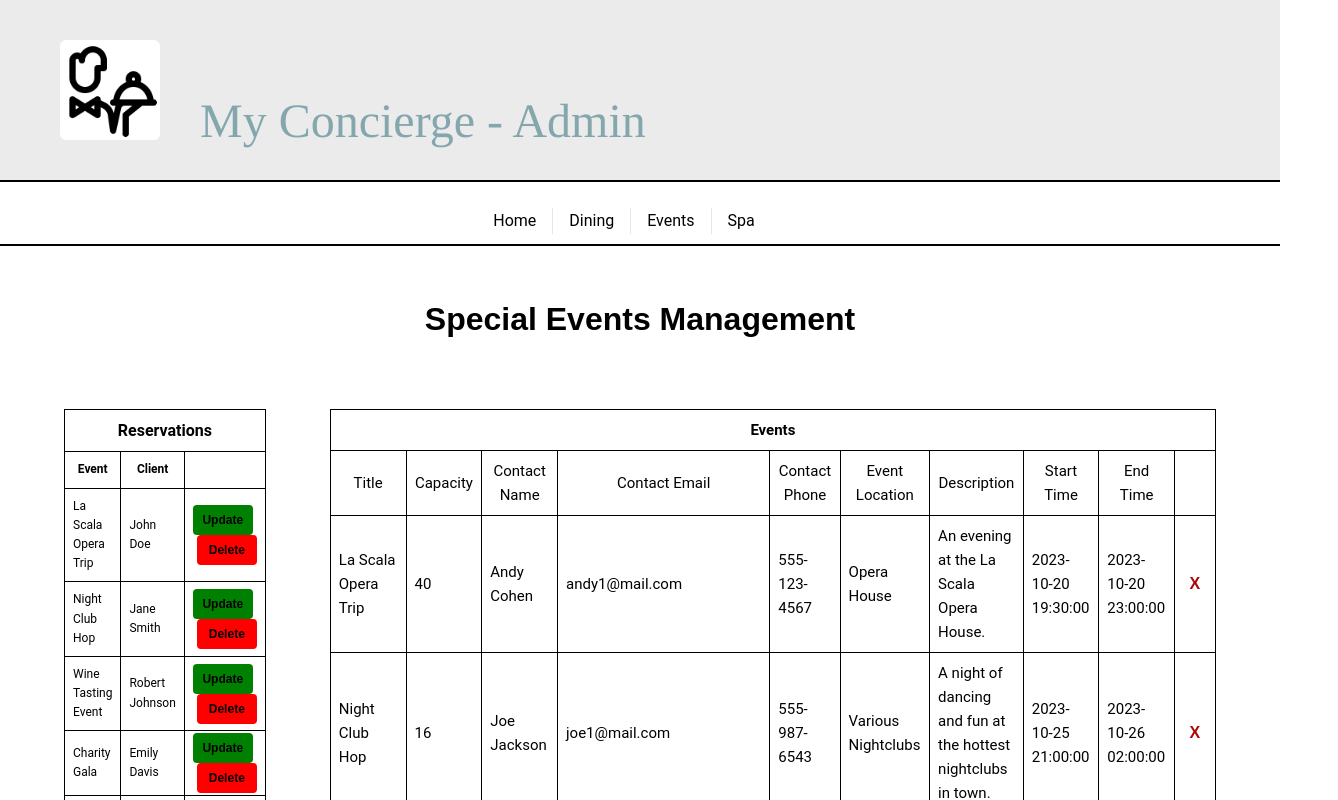
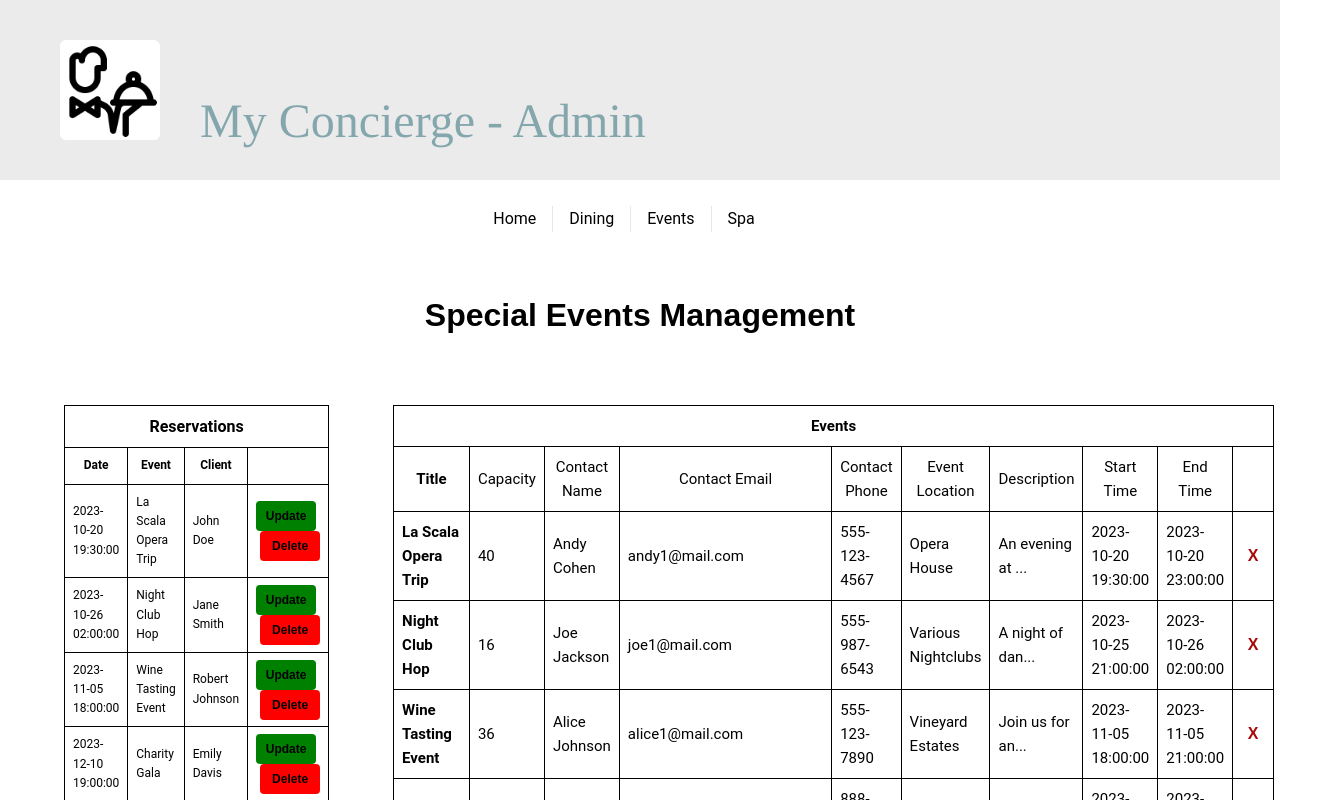
Before and after one commit to jefritter/concierge-web, a Vue app: page /mgmt/events in a window 1280 px wide. Shown: the top 800 px of the page, 1338 px wide, since content can reach past the window. Built offline with nearby package versions, Linux system fonts and the light colour scheme.

Commit message:
adjust code changes and display of events table

```diff
--- a/src/components/mgmt/EventsManagement.vue
+++ b/src/components/mgmt/EventsManagement.vue
@@ -4,7 +4,7 @@
     <NavBar class="nav" />
     <h2>Special Events Management</h2>
     <div class="content">
-      <div class="col left">
+      <div class="col-left">
         <ReservationTable
           id="events-res"
           :columns="resCols"
@@ -13,7 +13,7 @@
           @updateItem="updateReservation"
           @deleteItem="deleteReservation"/>
       </div>
-      <div>
+      <div class="col-right">
         <BasicTable
           id="events-table"
           :columns="eventsCols"
@@ -44,112 +44,112 @@ export default {
         {
           title: 'La Scala Opera Trip',
           capacity: 40,
-          contact_name: 'Andy Cohen',
-          contact_email: 'andy1@mail.com',
-          contact_phone: '555-123-4567',
-          event_location: 'Opera House',
+          contactName: 'Andy Cohen',
+          contactEmail: 'andy1@mail.com',
+          contactPhone: '555-123-4567',
+          eventLocation: 'Opera House',
           descript: 'An evening at the La Scala Opera House.',
-          start_time: '2023-10-20 19:30:00',
-          end_time: '2023-10-20 23:00:00',
+          startTime: '2023-10-20 19:30:00',
+          endTime: '2023-10-20 23:00:00',
         },
         {
           title: 'Night Club Hop',
           capacity: 16,
-          contact_name: 'Joe Jackson',
-          contact_email: 'joe1@mail.com',
-          contact_phone: '555-987-6543',
-          event_location: 'Various Nightclubs',
+          contactName: 'Joe Jackson',
+          contactEmail: 'joe1@mail.com',
+          contactPhone: '555-987-6543',
+          eventLocation: 'Various Nightclubs',
           descript: 'A night of dancing and fun at the hottest nightclubs in town.',
-          start_time: '2023-10-25 21:00:00',
-          end_time: '2023-10-26 02:00:00',
+          startTime: '2023-10-25 21:00:00',
+          endTime: '2023-10-26 02:00:00',
         },
         {
           title: 'Wine Tasting Event',
           capacity: 36,
-          contact_name: 'Alice Johnson',
-          contact_email: 'alice1@mail.com',
-          contact_phone: '555-123-7890',
-          event_location: 'Vineyard Estates',
+          contactName: 'Alice Johnson',
+          contactEmail: 'alice1@mail.com',
+          contactPhone: '555-123-7890',
+          eventLocation: 'Vineyard Estates',
           descript: 'Join us for an evening of wine tasting and delicious appetizers.',
-          start_time: '2023-11-05 18:00:00',
-          end_time: '2023-11-05 21:00:00',
+          startTime: '2023-11-05 18:00:00',
+          endTime: '2023-11-05 21:00:00',
         },
         {
           title: 'Charity Gala',
           capacity: 156,
-          contact_name: 'Michael Smith',
-          contact_email: 'michael1@mail.com',
-          contact_phone: '888-555-1234',
-          event_location: 'Grand Ballroom',
+          contactName: 'Michael Smith',
+          contactEmail: 'michael1@mail.com',
+          contactPhone: '888-555-1234',
+          eventLocation: 'Grand Ballroom',
           descript: 'An elegant charity gala to support a good cause with live music and fine dining.',
-          start_time: '2023-12-10 19:00:00',
-          end_time: '2023-12-10 23:00:00',
+          startTime: '2023-12-10 19:00:00',
+          endTime: '2023-12-10 23:00:00',
         },
         {
           title: 'Beach Bonfire Party',
           capacity: 40,
-          contact_name: 'Emily Davis',
-          contact_email: 'emily1@beachmail.com',
-          contact_phone: '555-234-5678',
-          event_location: 'Golden Beach',
+          contactName: 'Emily Davis',
+          contactEmail: 'emily1@beachmail.com',
+          contactPhone: '555-234-5678',
+          eventLocation: 'Golden Beach',
           descript: 'Join us for a night of fun around the bonfire on the beach.',
-          start_time: '2023-11-15 19:00:00',
-          end_time: '2023-11-15 23:00:00',
+          startTime: '2023-11-15 19:00:00',
+          endTime: '2023-11-15 23:00:00',
         },
         {
           title: 'Poolside BBQ Bash',
           capacity: 60,
-          contact_name: 'David Wilson',
-          contact_email: 'david1@resortmail.com',
-          contact_phone: '555-345-6789',
-          event_location: 'Main Pool',
+          contactName: 'David Wilson',
+          contactEmail: 'david1@resortmail.com',
+          contactPhone: '555-345-6789',
+          eventLocation: 'Main Pool',
           descript: 'A BBQ party by the pool with great food and music.',
-          start_time: '2023-11-18 14:00:00',
-          end_time: '2023-11-18 18:00:00',
+          startTime: '2023-11-18 14:00:00',
+          endTime: '2023-11-18 18:00:00',
         },
         {
           title: 'Holiday Carnival',
           capacity: 80,
-          contact_name: 'Sarah Johnson',
-          contact_email: 'sarah1@celebrationmail.com',
-          contact_phone: '555-456-7890',
-          event_location: 'Resort Grounds',
+          contactName: 'Sarah Johnson',
+          contactEmail: 'sarah1@celebrationmail.com',
+          contactPhone: '555-456-7890',
+          eventLocation: 'Resort Grounds',
           descript: 'Get into the holiday spirit with games, rides, and delicious treats.',
-          start_time: '2023-11-23 11:00:00',
-          end_time: '2023-11-23 17:00:00',
+          startTime: '2023-11-23 11:00:00',
+          endTime: '2023-11-23 17:00:00',
         },
         {
           title: 'Festive Luau',
           capacity: 50,
-          contact_name: 'Michael Smith',
-          contact_email: 'michael2@luau.com',
-          contact_phone: '888-555-1234',
-          event_location: 'Luau Pavilion',
+          contactName: 'Michael Smith',
+          contactEmail: 'michael2@luau.com',
+          contactPhone: '888-555-1234',
+          eventLocation: 'Luau Pavilion',
           descript: 'Celebrate the season with a Hawaiian-themed luau featuring traditional dances and cuisine.',
-          start_time: '2023-12-05 18:30:00',
-          end_time: '2023-12-05 22:30:00',
+          startTime: '2023-12-05 18:30:00',
+          endTime: '2023-12-05 22:30:00',
         },
         {
           title: 'Holiday Movie Night',
           capacity: 30,
-          contact_name: 'Alice Johnson',
-          contact_email: 'alice2@holidaycinema.com',
-          contact_phone: '555-987-6543',
-          event_location: 'Resort Cinema',
+          contactName: 'Alice Johnson',
+          contactEmail: 'alice2@holidaycinema.com',
+          contactPhone: '555-987-6543',
+          eventLocation: 'Resort Cinema',
           descript: 'Enjoy classic holiday films under the stars with popcorn and hot cocoa.',
-          start_time: '2023-12-20 20:00:00',
-          end_time: '2023-12-20 23:00:00',
+          startTime: '2023-12-20 20:00:00',
+          endTime: '2023-12-20 23:00:00',
         },
         {
           title: 'Snowy Ski Trip',
           capacity: 25,
-          contact_name: 'John Fritter',
-          contact_email: 'john1@snowyski.com',
-          contact_phone: '555-234-5678',
-          event_location: 'Mountain Lodge',
+          contactName: 'John Fritter',
+          contactEmail: 'john1@snowyski.com',
+          contactPhone: '555-234-5678',
+          eventLocation: 'Mountain Lodge',
           descript: 'Hit the slopes and enjoy a snowy adventure with skiing and cozy cabins.',
-          start_time: '2023-12-28 09:00:00',
-          end_time: '2023-12-29 16:00:00',
+          startTime: '2023-12-28 09:00:00',
+          endTime: '2023-12-29 16:00:00',
         }
       ],
       eventsCols: [
@@ -162,19 +162,19 @@ export default {
           label: 'Capacity',
         },
         {
-          id: 'contact_name',
+          id: 'contactName',
           label: 'Contact Name',
         },
         {
-          id: 'contact_email',
+          id: 'contactEmail',
           label: 'Contact Email',
         },
         {
-          id: 'contact_phone',
+          id: 'contactPhone',
           label: 'Contact Phone',
         },
         {
-          id: 'event_location',
+          id: 'eventLocation',
           label: 'Event Location',
         },
         {
@@ -182,15 +182,19 @@ export default {
           label: 'Description',
         },
         {
-          id: 'start_time',
+          id: 'startTime',
           label: 'Start Time',
         },
         {
-          id: 'end_time',
+          id: 'endTime',
           label: 'End Time',
         }
       ],
       resCols: [
+        {
+          id: 'date',
+          label: 'Date'
+        },
         {
           id: 'event-name',
           label: 'Event'
@@ -203,23 +207,28 @@ export default {
       resRows: [
         {
           'event-name': 'La Scala Opera Trip',
-          client: 'John Doe'
+          client: 'John Doe',
+          date: '2023-10-20 19:30:00'
         },
         {
           'event-name': 'Night Club Hop',
-          client: 'Jane Smith'
+          client: 'Jane Smith',
+          date: '2023-10-26 02:00:00'
         },
         {
           'event-name': 'Wine Tasting Event',
-          client: 'Robert Johnson'
+          client: 'Robert Johnson',
+          date: '2023-11-05 18:00:00'
         },
         {
           'event-name': 'Charity Gala',
-          client: 'Emily Davis'
+          client: 'Emily Davis',
+          date: '2023-12-10 19:00:00'
         },
         {
           'event-name': 'Beach Bonfire Party',
-          client: 'Michael Wilson'
+          client: 'Michael Wilson',
+          date: '2023-11-15 19:00:00'
         }
       ]
     }
@@ -242,6 +251,14 @@ export default {
       console.log(JSON.stringify(res))
     },
   },
+  beforeMount() {
+    this.eventsRows.forEach(obj => {
+      const descriptionLength = obj.descript?.length
+      if (descriptionLength && descriptionLength > 15) {
+        obj.descript = obj.descript.substring(0, 14) + '...'
+      }
+    })
+  },
 }
 </script>
 
@@ -259,23 +276,28 @@ export default {
   h2 {
     margin-top: 3rem;
   }
-  .nav{
-    border-top: 2px solid black;
-    border-bottom: 2px solid black;
-  }
   .content {
     display: flex;
     gap: 4rem;
     justify-content: space-between;
     margin: 0 auto;
     padding: 4rem;
-    .col {
+    .col-left, .col-right {
       align-items: center;
       display: flex;
       flex-direction: column;
     }
-    .basic-table.services {
-      margin-top: 4rem;
+    .basic-table {
+      th.capacity, td.capacity{
+        width:7rem;
+      }
+      th.contactPhone, td.contactPhone,
+      th.eventLocation, td.eventLocation,
+      th.contactName, td.contactName,
+      th.descript, td.descript{
+        width: 10rem;
+      }
+
     }
   }
 
--- a/src/components/shared/BasicTable.vue
+++ b/src/components/shared/BasicTable.vue
@@ -5,17 +5,17 @@
         <th :colspan="columnCount" class="title">{{ title }}</th>
       </tr>
       <tr v-if="showColumns">
-        <th v-for="(col, index) in columns" :key="`th=${index}`">{{ col.label }}</th>
+        <th v-for="(col, index) in columns" :key="`th=${index}`" :class="col.id">{{ col.label }}</th>
         <th class="controls"></th>
       </tr>
       <tr v-for="(row, index) in rowData" :key="`row-${index}`">
-        <td v-for="(col, index) in columns" :key="index">{{ row[col.id] }}</td>
+        <td v-for="(col, index) in columns" :key="index" :class="col.id">{{ row[col.id] }}</td>
         <td class="controls">
           <button @click="deleteItem(index)">X</button>
         </td>
       </tr>
       <tr>
-        <td v-for="(col, index) in columns" :key="index" class="input">
+        <td v-for="(col, index) in columns" :key="index" :class="col.id" class="input">
           <input type="text" v-model="newItemValues[col.id]">
         </td>
         <td class="controls">
```
